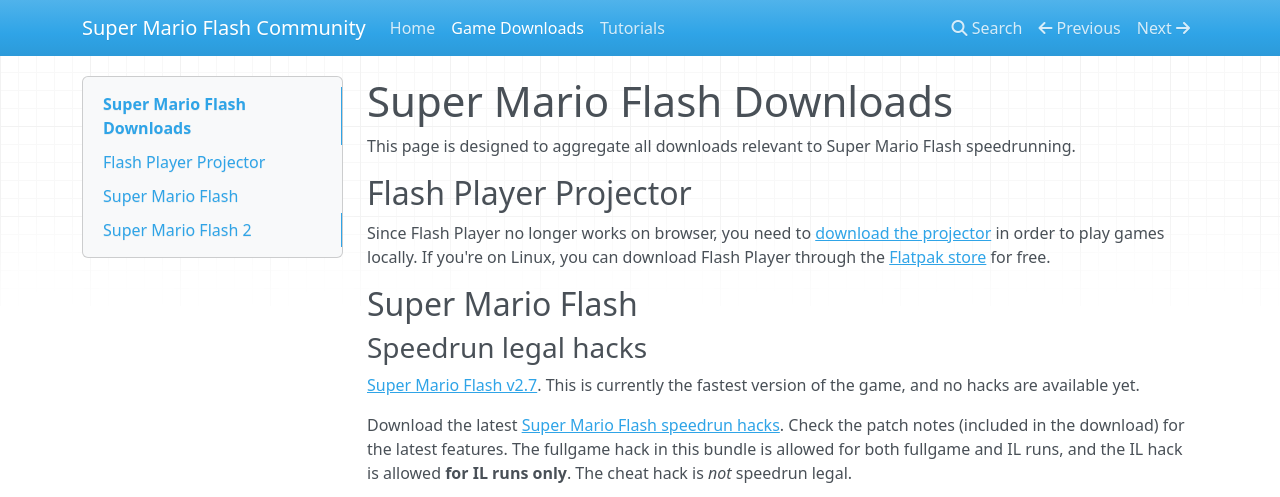
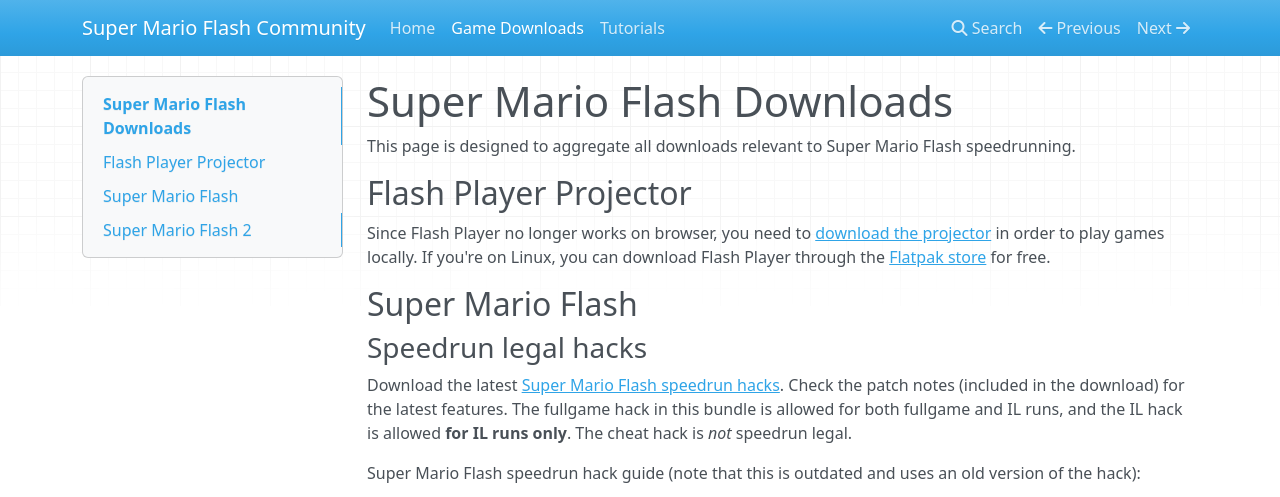
Before and after one commit to MarioFlashCommunity/marioflashcommunity.github.io, an MkDocs documentation site: the page built from docs/game_downloads.md, in a window 1280 px wide and 900 px high, cut to the strip 0-497 px from the top of the window. Built offline with MkDocs 1.6.1, drawn with Linux system fonts in a browser that asks for light colours; nearby versions of some CDN libraries.

Commit message:
remove v2.7

```diff
--- a/docs/game_downloads.md
+++ b/docs/game_downloads.md
@@ -9,8 +9,6 @@
 ## Super Mario Flash
 
 ### Speedrun legal hacks
-
-<a href="/files/smf-hacks/SMF_v2.7.swf">Super Mario Flash v2.7</a>. This is currently the fastest version of the game, and no hacks are available yet.
 
 Download the latest <a href="/files/smf-hacks/SMF-Hacks-Build-21.zip">Super Mario Flash speedrun hacks</a>. Check the patch notes (included in the download) for the latest features. The fullgame hack in this bundle is allowed for both fullgame and IL runs, and the IL hack is allowed **for IL runs only**. The cheat hack is *not* speedrun legal.
 
```
